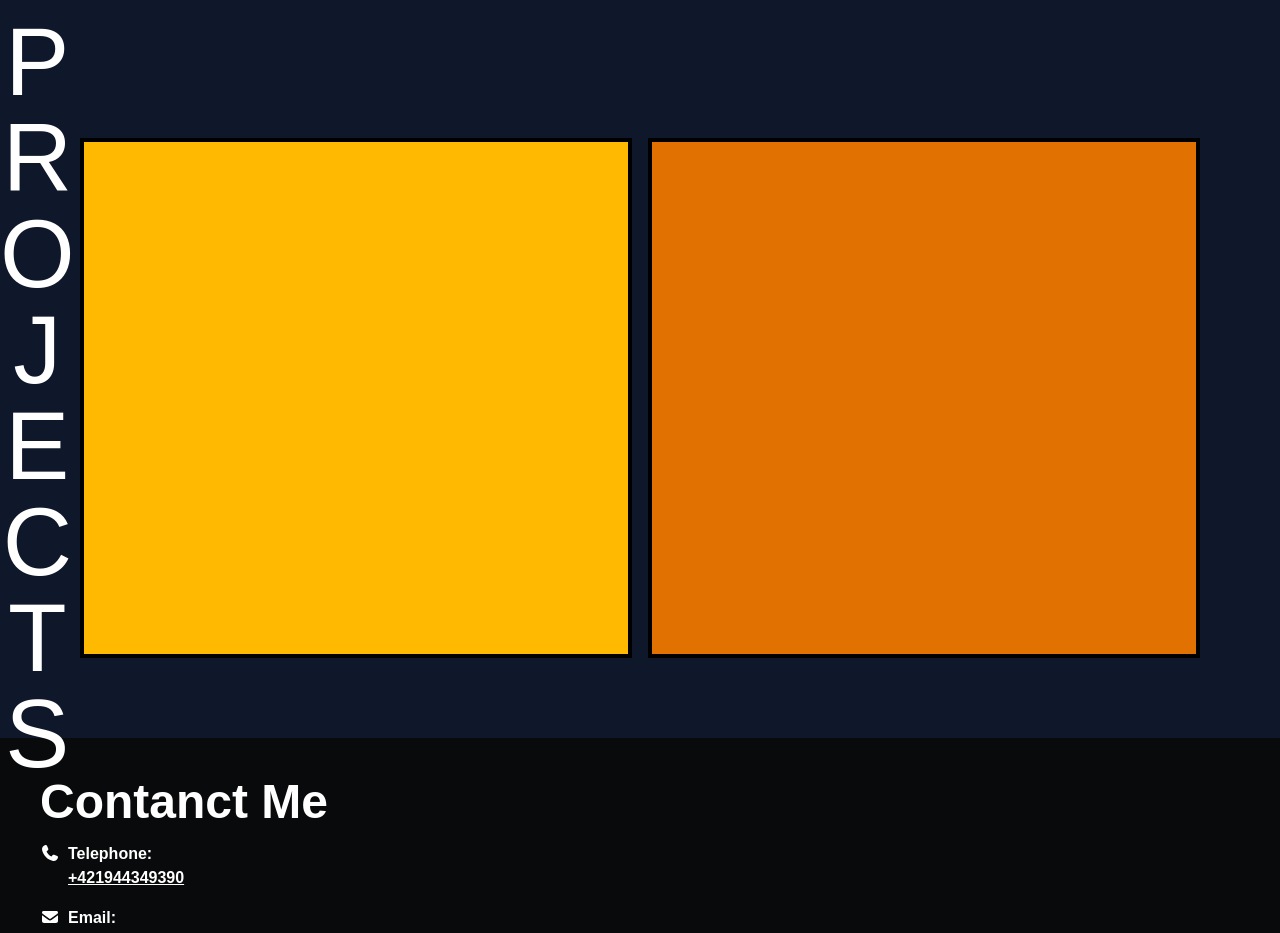
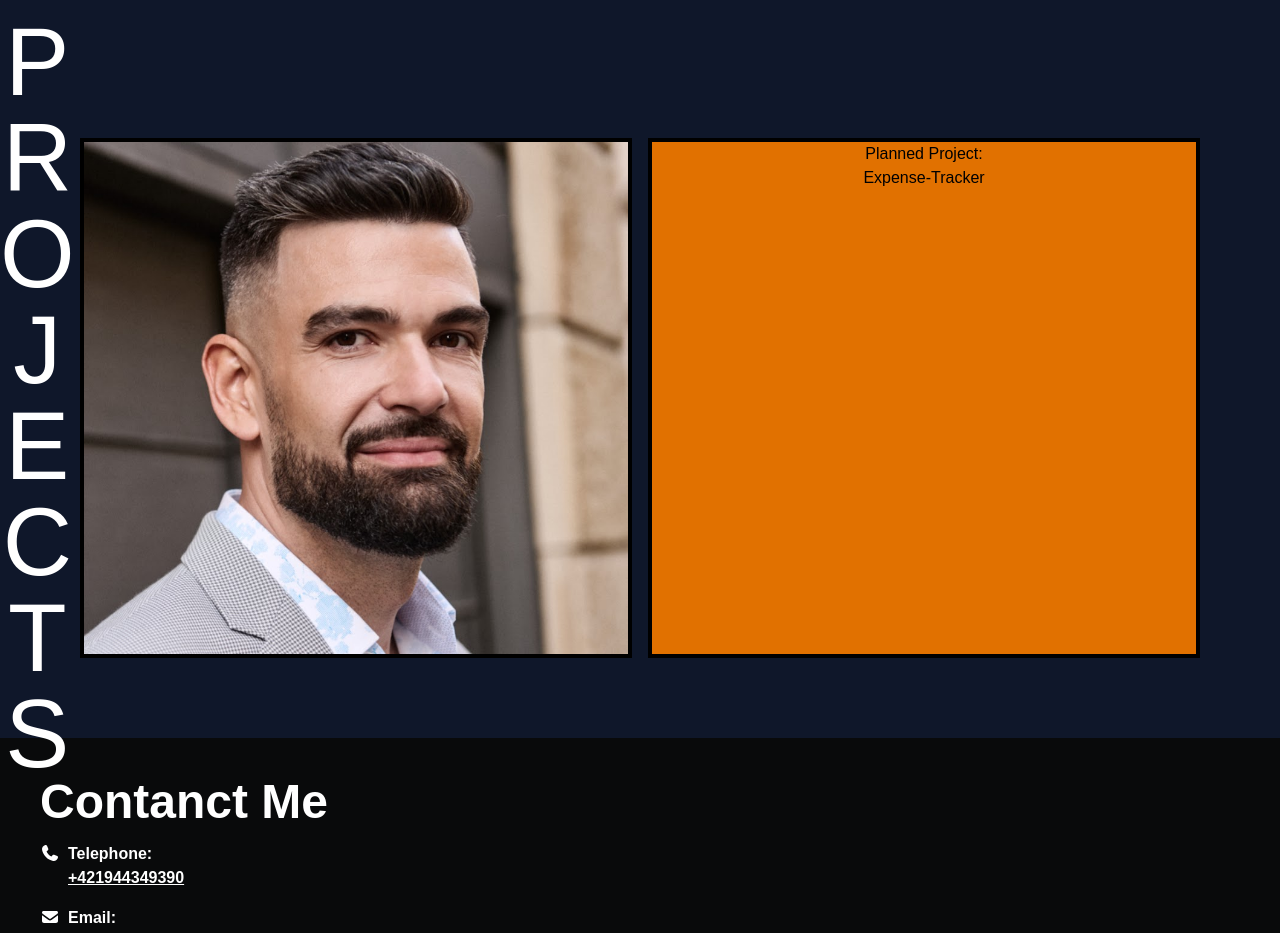
Before and after one commit to Saves331/CV, a React (Vite) app: page / in a window 1280 px wide. Shown: the part 2400-3333 px from the top of the page. Built offline with nearby package versions, Linux system fonts and the light colour scheme.

Commit message:
add img in Projects

```diff
--- a/src/components/Projects.tsx
+++ b/src/components/Projects.tsx
@@ -1,4 +1,4 @@
-
+import CicmanClicker from '../Img/Cicimania.jpg'
 
 function Projects() {
 
@@ -19,19 +19,29 @@ function Projects() {
 
         <div className='text-center max-w-[1800px] w-full'>
 
-        <h1 className='text-6xl text-[#F1F5F9] font-bold py-10 md:hidden'>Projects</h1>
+        <h1 className='text-6xl text-[#F1F5F9] font-bold py-10 md:hidden'>Project(s)</h1>
 
 
               <div className='flex gap-4 flex-col items-center xl:flex-row'>
-                      <div className='flex w-full xl:w-1/2 gap-4 h-[65vh]'>
-                        <div className='bg-amber-400 border-4 h-full w-full'></div>
+                      <div className='flex w-full xl:w-1/2 gap-4 h-[65vh] min-w-[364px]'>
+                        <div className='bg-amber-400 border-4 h-full w-full bg-cover bg-center'
+                             style={{ backgroundImage: `url(${CicmanClicker})` }}>
+                                                  </div>
 
                       </div>
 
 
 
-                      <div className='w-full xl:w-1/2 h-[65vh]'>
-                        <div className='bg-amber-600 border-4 h-full w-full'></div>
+                      <div className='w-full xl:w-1/2 h-[65vh] min-w-[364px]'>
+                        <div className='bg-amber-600 border-4 h-full w-full'>
+                          <h1>
+                                    Planned Project:
+                                  </h1>
+
+                                  <h2>
+                                    Expense-Tracker
+                                  </h2>
+                        </div>
 
                         </div>
                       </div>
```
Also changed, not shown: src/Img/Cicimania.jpg.
